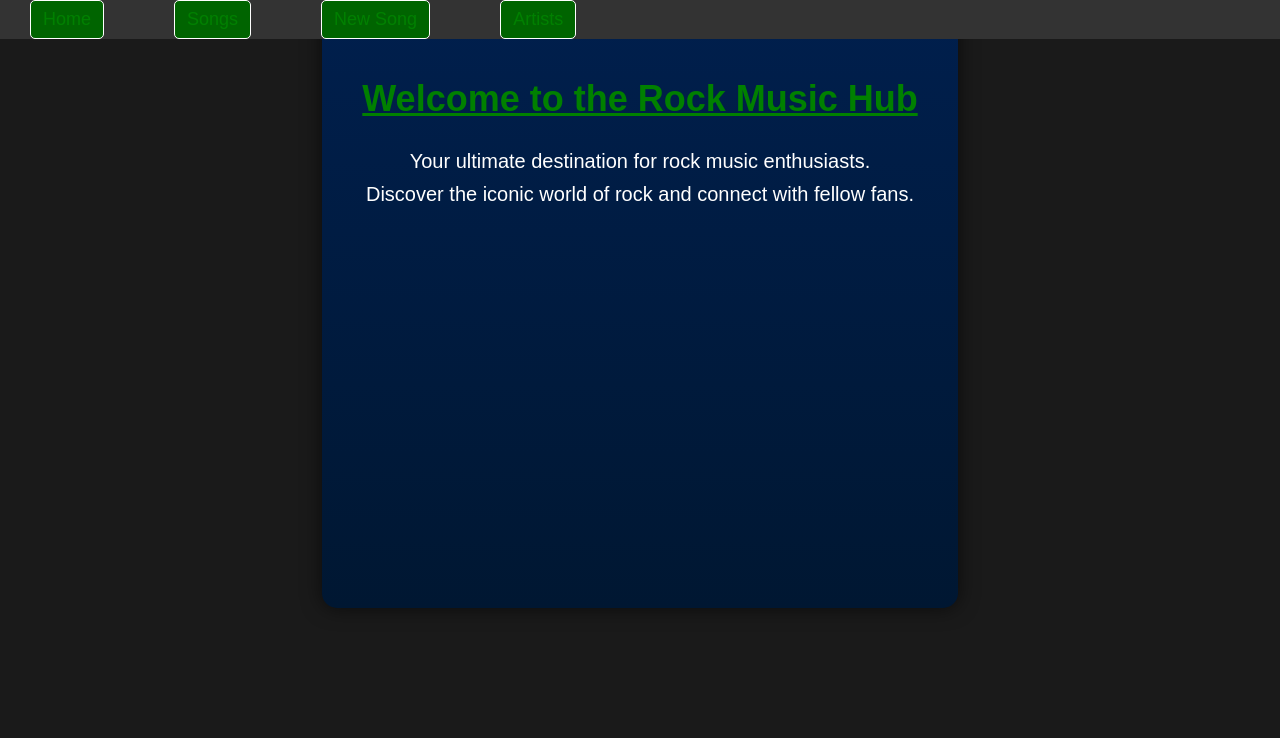
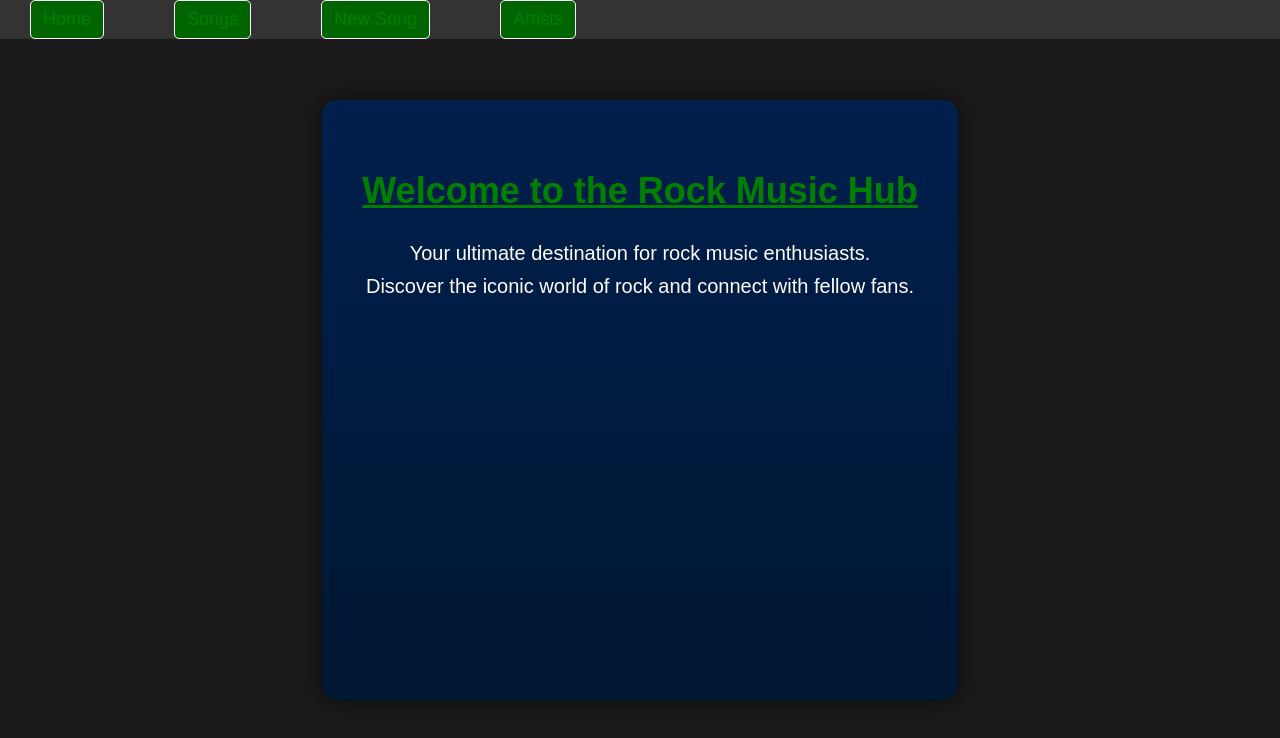
Before and after one commit to AlexanderTsiklidis1/tuner-app-front-end, a React (Vite) app: page / in a window 1280 px wide. Shown: the top 738 px of the page. Built offline with nearby package versions, Linux system fonts and the light colour scheme; no server answers.

Commit message:
makes some style changes

```diff
--- a/Components/Songs.jsx
+++ b/Components/Songs.jsx
@@ -7,7 +7,7 @@ function Songs() {
   const [songs, setSongs] = useState([]);
 
   useEffect(() => {
-    fetch(`${API}songs`)
+    fetch(`${API}/songs`)
       .then((response) => response.json())
       .then((responseJSON) => {
         console.log(responseJSON)
--- a/src/index.css
+++ b/src/index.css
@@ -7,7 +7,8 @@ body {
   display: flex;
   justify-content: center;
   align-items: center;
-
+  height: 100vh;
+  margin: 0;
 }
 
 .home-container {
@@ -20,12 +21,11 @@ body {
 
 .content {
   padding: 20px;
-  text
 }
 
 h2 {
   font-size: 36px;
-  color: green;
+  color: green
 }
 
 p {
```
